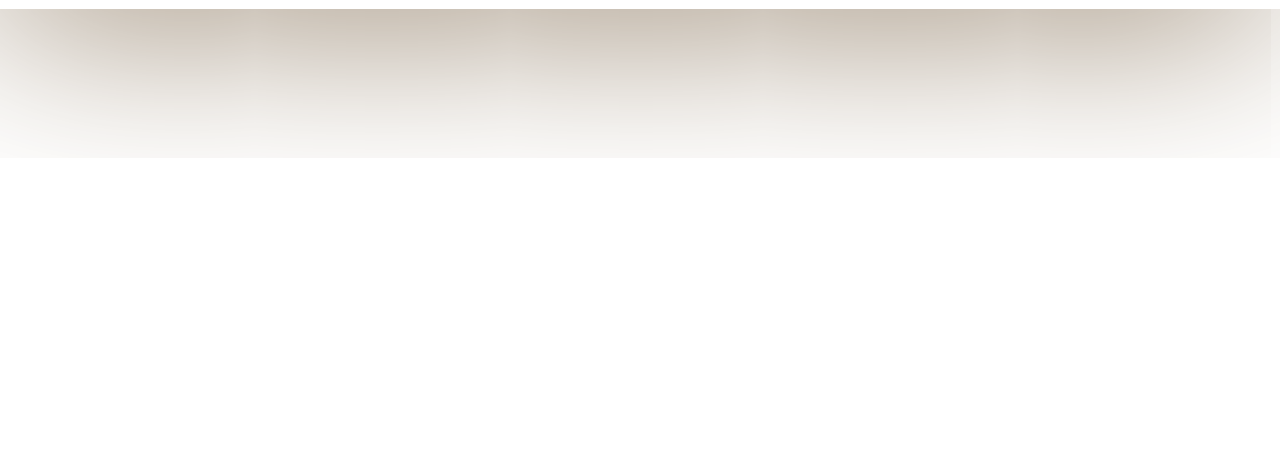
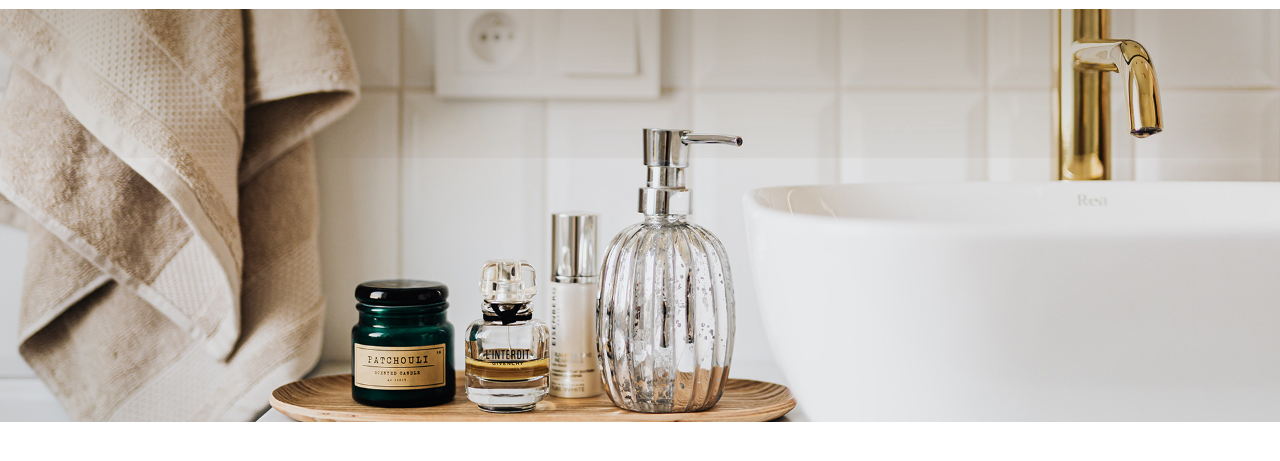
Before and after one commit to OskarWiktor/home-design-website, a website: page index.html in a window 1280 px wide. Shown: the part 97-558 px from the top of the page. Drawn offline with Linux system fonts and the light colour scheme.

Commit message:
feat(index): hero baner - slideShow

```diff
--- a/index.html
+++ b/index.html
@@ -41,9 +41,13 @@
         </div>
       </nav>
 
+      <section class="hero-baner__container">
+        <img class="hero-baner__container--image" src="./assets/hero-baner-1.jpg" alt="" />
+        <img class="hero-baner__container--image" src="./assets/hero-baner-2.jpg" alt="" />
+      </section>
     </header>
 
     <main></main>
-    <script src="./js/navigation.js"></script>
+    <script src="./js/header.js"></script>
   </body>
 </html>
--- /dev/null
+++ b/js/header.js
@@ -0,0 +1,27 @@
+"use strict";
+
+//rwd nav
+const hamburgerMenu = document.querySelector(".navigation-hamburger");
+const navigation = document.querySelector(".navigation-list");
+
+hamburgerMenu.addEventListener("click", () => {
+  navigation.classList.toggle("active");
+});
+
+//hero baner = slideShow
+let slideIndex = 0;
+slideShow();
+
+function slideShow() {
+  let i;
+  let slides = document.getElementsByClassName("hero-baner__container--image");
+  for (i = 0; i < slides.length; i++) {
+    slides[i].style.display = "none";
+  }
+  slideIndex++;
+  if (slideIndex > slides.length) {
+    slideIndex = 1;
+  }
+  slides[slideIndex - 1].style.display = "block";
+  setTimeout(slideShow, 4000);
+}
--- a/js/navigation.js
+++ /dev/null
@@ -1,8 +0,0 @@
-'use strict';
-
-const hamburgerMenu = document.querySelector('.navigation-hamburger');
-const navigation = document.querySelector('.navigation-list');
-
-hamburgerMenu.addEventListener('click', () => {
-    navigation.classList.toggle('active');
-})
--- a/scss/main.scss
+++ b/scss/main.scss
@@ -4,6 +4,7 @@
 
 // header
 .header {
+  //navigation
   .navigation {
     display: flex;
     align-items: center;
@@ -44,6 +45,7 @@
         background-color: $secondary-color;
       }
     }
+    // navigation rwd
     @media (max-width: 720px) {
       .navigation-hamburger {
         display: block;
@@ -51,6 +53,7 @@
       .navigation-list {
         display: none;
       }
+      // hamburger 'click' add class="active"
       .navigation-list.active {
         display: flex;
         flex-direction: column;
@@ -61,12 +64,18 @@
         position: absolute;
         top: 100%;
         left: 0%;
-            .navigation-list__item{
+        .navigation-list__item {
           padding: 24px;
           border-bottom: 1px solid $primary-color;
         }
       }
-
+    }
+  }
+  .hero-baner__container {
+    display: flex;
+    min-height: 360px;
+    .hero-baner__container--image {
+        object-fit: cover;
     }
   }
 }
```
Also changed, not shown: css/main.css. Lines whose indentation alone changed are shown as unchanged.
